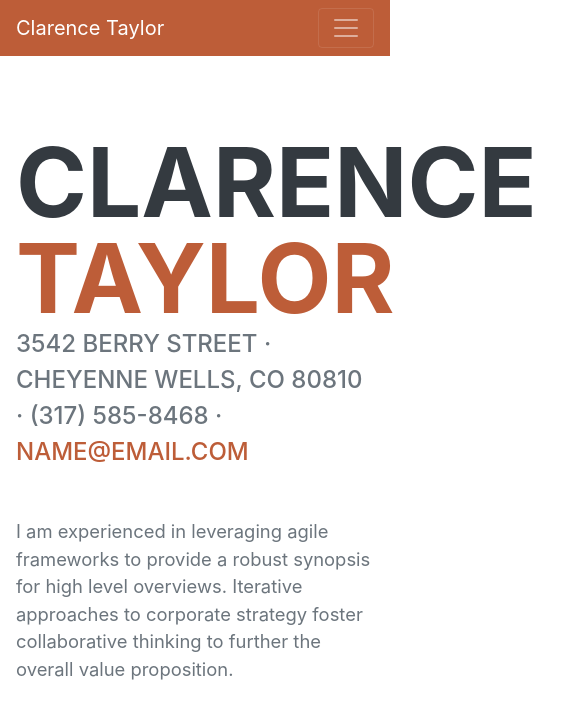
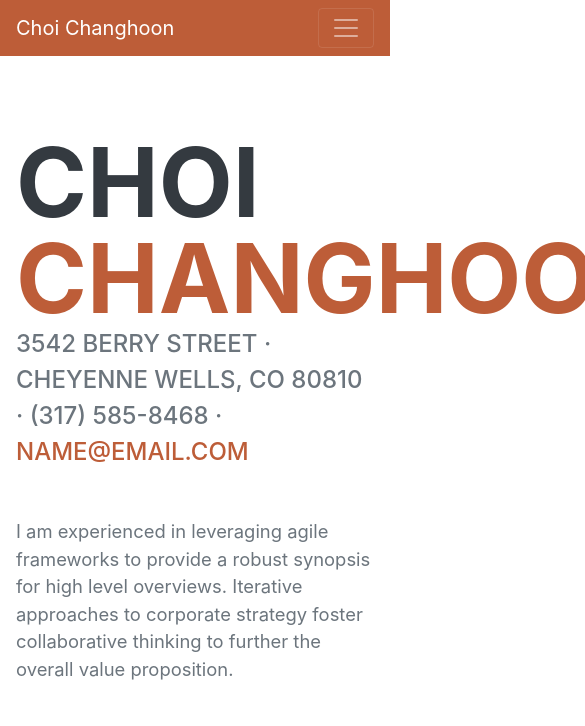
Before and after one commit to hoon25/hoon25.github.io, a plain HTML site: page index.html in a window 390 px wide. Shown: the top 726 px of the page, 585 px wide, since content can reach past the window. Drawn offline with nearby package versions, Linux system fonts and the light colour scheme; a web font is replaced by a local one.

Commit message:
change name

```diff
--- a/index.html
+++ b/index.html
@@ -19,7 +19,7 @@
         <!-- Navigation-->
         <nav class="navbar navbar-expand-lg navbar-dark bg-primary fixed-top" id="sideNav">
             <a class="navbar-brand js-scroll-trigger" href="#page-top">
-                <span class="d-block d-lg-none">Clarence Taylor</span>
+                <span class="d-block d-lg-none">Choi Changhoon</span>
                 <span class="d-none d-lg-block"><img class="img-fluid img-profile rounded-circle mx-auto mb-2" src="assets/img/profile.jpg" alt="" /></span>
             </a>
             <button class="navbar-toggler" type="button" data-toggle="collapse" data-target="#navbarSupportedContent" aria-controls="navbarSupportedContent" aria-expanded="false" aria-label="Toggle navigation"><span class="navbar-toggler-icon"></span></button>
@@ -40,8 +40,8 @@
             <section class="resume-section" id="about">
                 <div class="resume-section-content">
                     <h1 class="mb-0">
-                        Clarence
-                        <span class="text-primary">Taylor</span>
+                        Choi
+                        <span class="text-primary">Changhoon</span>
                     </h1>
                     <div class="subheading mb-5">
                         3542 Berry Street · Cheyenne Wells, CO 80810 · (317) 585-8468 ·
```
